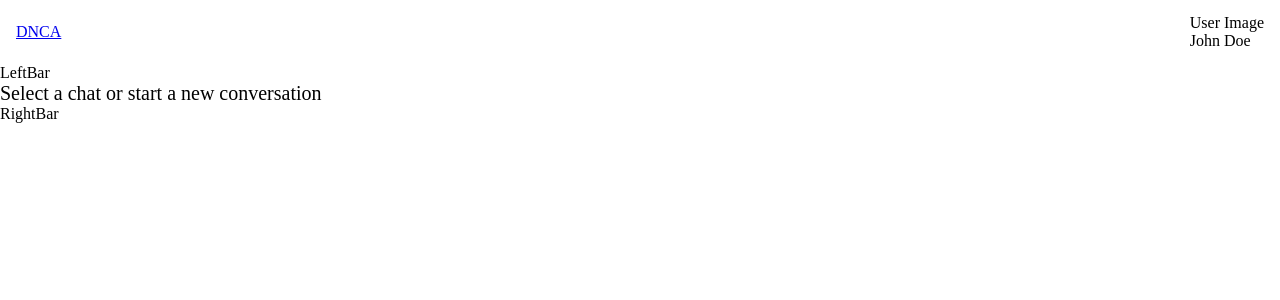
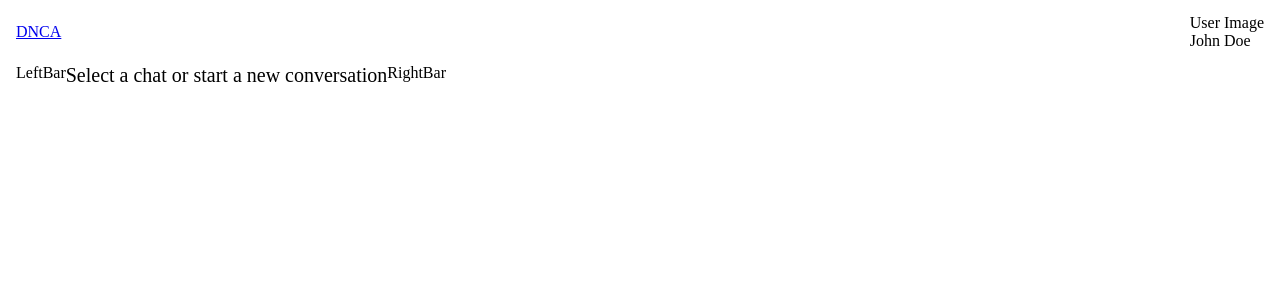
Before and after one commit to Nestortion/Definitely-not-a-Chat-App, a React (Vite) app in the folder client/: page / in a window 1280 px wide. Shown: the top 300 px of the page. Built offline with nearby package versions, Linux system fonts and the light colour scheme.

Commit message:
chore: add Layout styling

```diff
--- a/client/src/components/Layout/Layout.jsx
+++ b/client/src/components/Layout/Layout.jsx
@@ -2,16 +2,23 @@ import { Outlet } from 'react-router-dom'
 import LeftBar from '../LeftBar/LeftBar'
 import NavBar from '../NavBar/NavBar'
 import RightBar from '../RightBar/RightBar'
+import './layout.scss'
 
 export default function Layout() {
   return (
-    <>
+    <div className="layout">
       <NavBar />
-      <div>
-        <LeftBar />
-        <Outlet />
-        <RightBar />
+      <div className="main">
+        <div className="left">
+          <LeftBar />
+        </div>
+        <div className="middle">
+          <Outlet />
+        </div>
+        <div className="right">
+          <RightBar />
+        </div>
       </div>
-    </>
+    </div>
   )
 }
--- /dev/null
+++ b/client/src/components/Layout/layout.scss
@@ -0,0 +1,9 @@
+.layout {
+  overflow: hidden;
+
+  .main {
+    height: calc(100vh - 64px);
+    padding: 0 1rem;
+    display: flex;
+  }
+}
```
